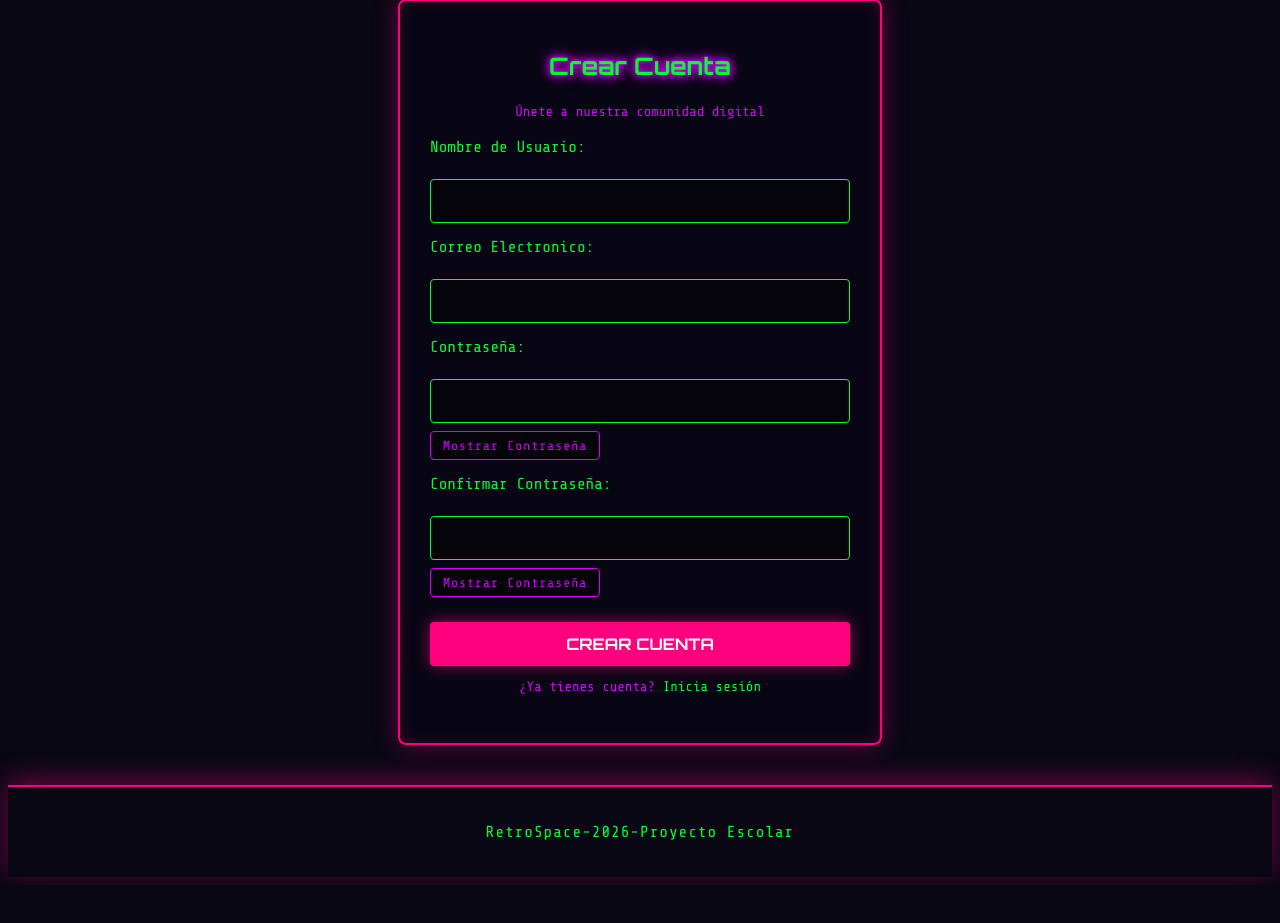
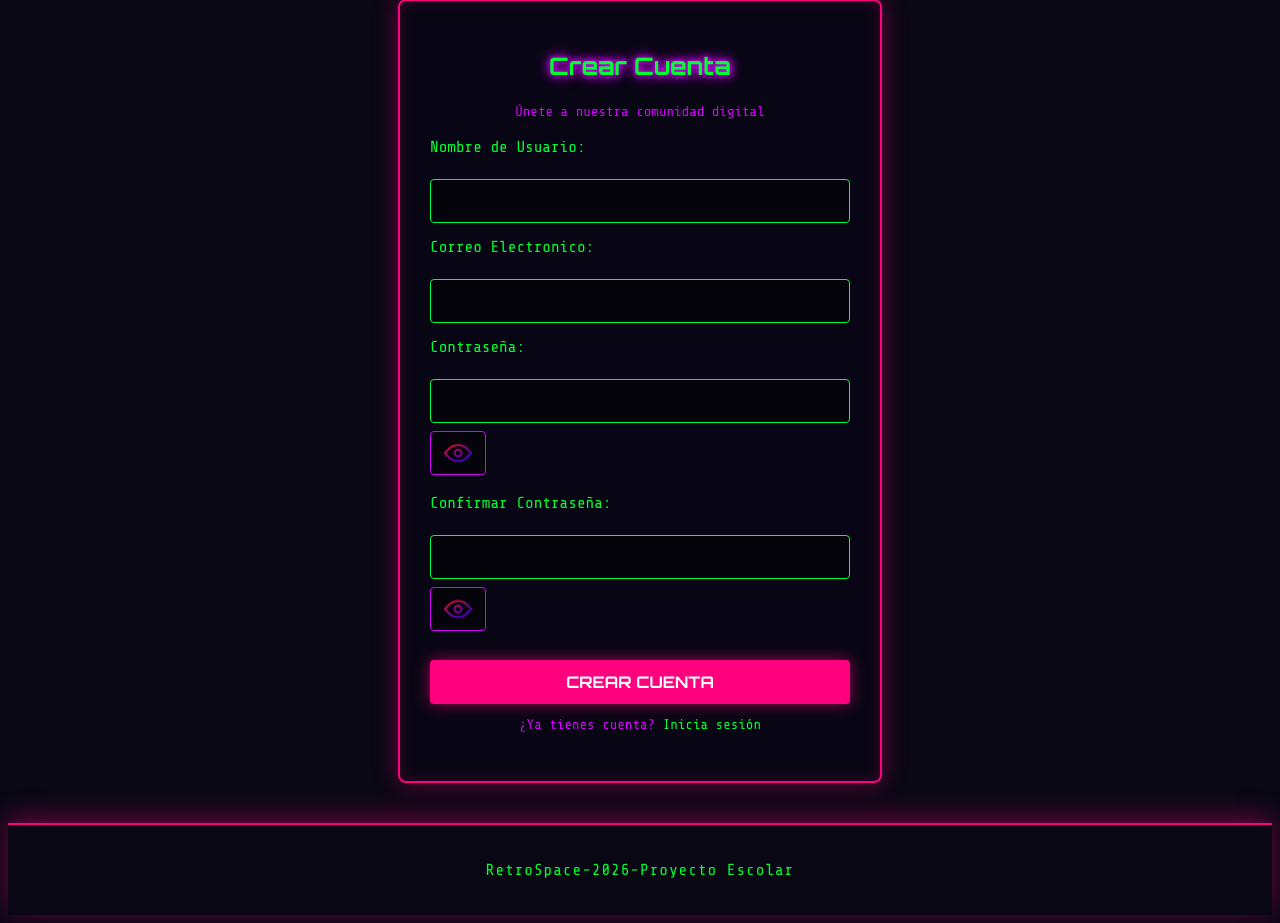
Before and after one commit to HEAVIhola3000/retrospace, a PHP site: page /registro.html in a window 1280 px wide. Shown: the part 348-1271 px from the top of the page. Before the commit the page ends 1233 px from the top, so only its background shows below. Run offline with PHP 8.4, Linux system fonts and the light colour scheme.

Commit message:
Se agrego una imagen de un  ojo, se cambio el boton "mostrar contraseña" tanto en html como en css cambiando nombre, diseño, etc. y por ultimo se le dio funcionalidad a estos botones permitiendoles esconder y mostrar la contraseña

```diff
--- a/css/registro.css
+++ b/css/registro.css
@@ -150,7 +150,7 @@ main a:hover {
     transform: translateY(-2px);
 }
 
-#mostrarContraseña {
+.lock {
      margin-top: 8px;
     padding: 6px 12px;
     background-color: #05040a;
@@ -164,14 +164,14 @@ main a:hover {
     transition: all 0.3s ease;
 }
 
-#mostrarContraseña:hover {
+.lock:hover {
     background-color: #D600FF;
     color: #05040a;
     box-shadow: 0 0 10px #D600FF, 0 0 20px #D600FF;
 }
-
-#mostrarConfirmarContraseña {
-    margin-top: 8px;
+.input{
+    width: 30px;
+     margin-top: 8px;
     padding: 6px 12px;
     background-color: #05040a;
     color: #D600FF;
@@ -182,12 +182,7 @@ main a:hover {
     border-radius: 4px;
     cursor: pointer;
     transition: all 0.3s ease;
-}
 
-#mostrarConfirmarContraseña:hover {
-    background-color: #D600FF;
-    color: #05040a;
-    box-shadow: 0 0 10px #D600FF, 0 0 20px #D600FF;
 }
 
 footer {
--- a/js/registro.js
+++ b/js/registro.js
@@ -30,3 +30,23 @@ formulario.addEventListener("submit",function(event){
         return false;
     }
 });
+lockBtn=document.querySelectorAll('.lock');
+lockBtn.forEach(Lock=> {
+    Lock.addEventListener('click',()=>{
+        event.preventDefault();
+        Lock.classList.toggle('lock');
+        if(!Lock.classList.contains('lock')){
+            lockBtn.forEach(Lockk =>{
+                Lockk.style.opacity='0.5';
+            })
+            inputPassword.type='text';
+            confirmPasswword.type='text';
+        }else{
+            lockBtn.forEach(Lockk =>{
+                Lockk.style.opacity='1';
+            })
+            inputPassword.type='password';
+            confirmPasswword.type='password';
+        }
+    })
+});
--- a/registro.html
+++ b/registro.html
@@ -32,12 +32,12 @@
         <label for="Contraseña"> Contraseña: </label><br>
         <input type="password" id="Contraseña" name="NvaContraseña" minlength="8"><br>
 
-        <button id="mostrarContraseña">Mostrar Contraseña</button>
+        <img class="input lock" src="includes/PwEye.png" alt="Mostrar contraseña">
 
         <label for="ConfirmarContraseña">Confirmar Contraseña: </label><br>
         <input type="password" id="ConfirmarContraseña" name="ConfirmarContraseña" minlength="8"><br>
 
-        <button id="mostrarConfirmarContraseña">Mostrar Contraseña</button>
+        <img class="input lock" src="includes/PwEye.png" alt="Mostrar contraseña">
 
         <input type="submit" value="CREAR CUENTA">
 
```
Also changed, not shown: includes/PwEye.png (added).
